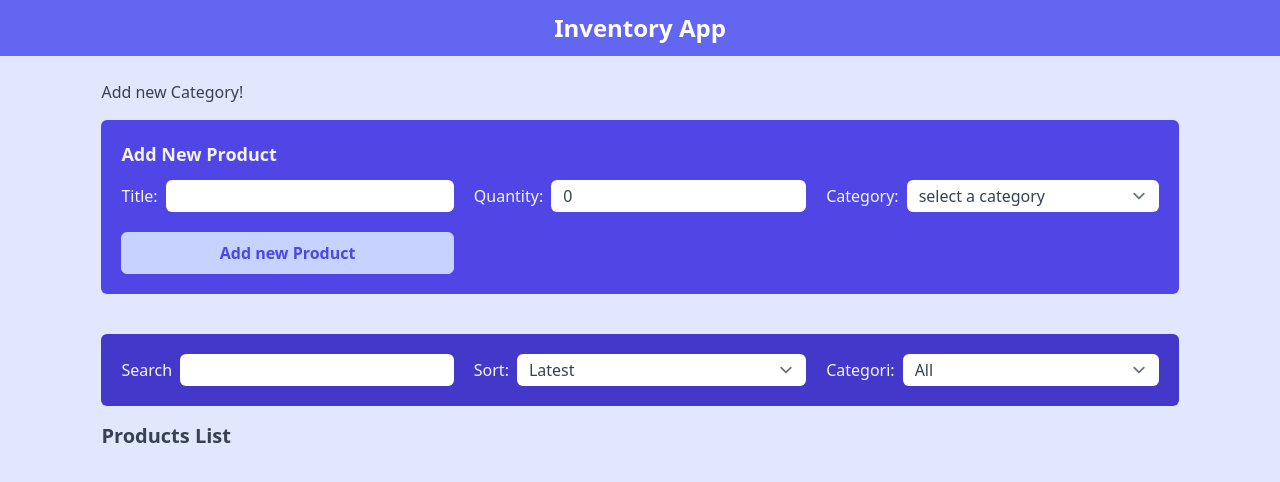
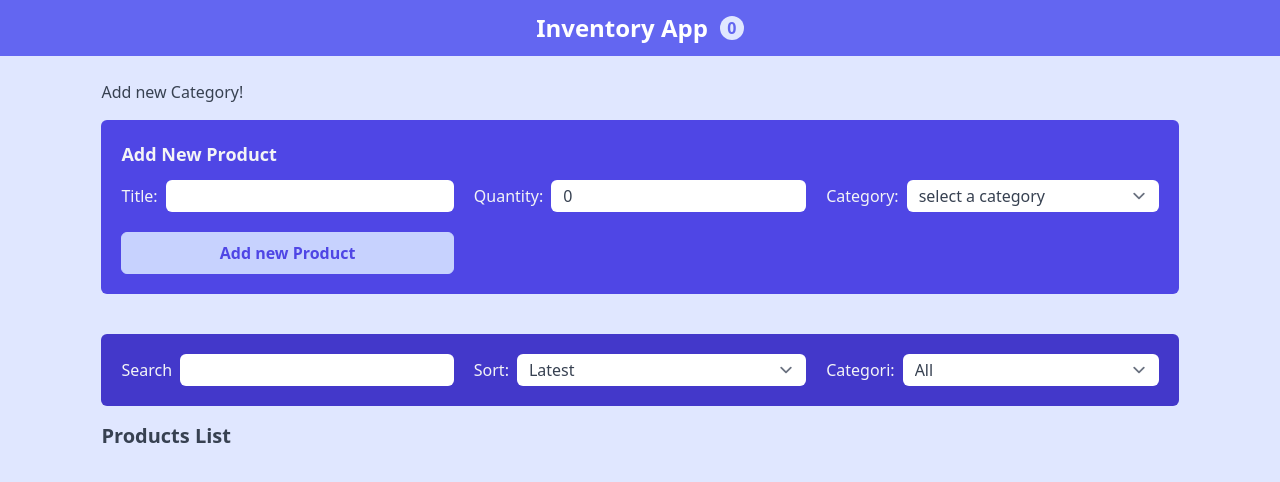
Before and after one commit to setykarimi/InventoryApp, a React (Create React App) app: page / in a window 1280 px wide. Shown: the top 482 px of the page. Built offline with nearby package versions, Linux system fonts and the light colour scheme.

Commit message:
add productsLength to navbar

```diff
--- a/src/components/NavBar.js
+++ b/src/components/NavBar.js
@@ -1,7 +1,9 @@
-const NavBar = () => {
+const NavBar = ({products}) => {
+
     return (
-        <nav className="text-center bg-indigo-500 py-3">
+        <nav className="text-center bg-indigo-500 py-3 flex justify-center items-center">
             <h1 className="text-2xl font-bold text-white">Inventory App</h1>
+            <span className="ml-3 w-6 h-6 bg-indigo-100 rounded-full text-indigo-500 font-bold">{products.length}</span>
         </nav>
      );
 }
```
